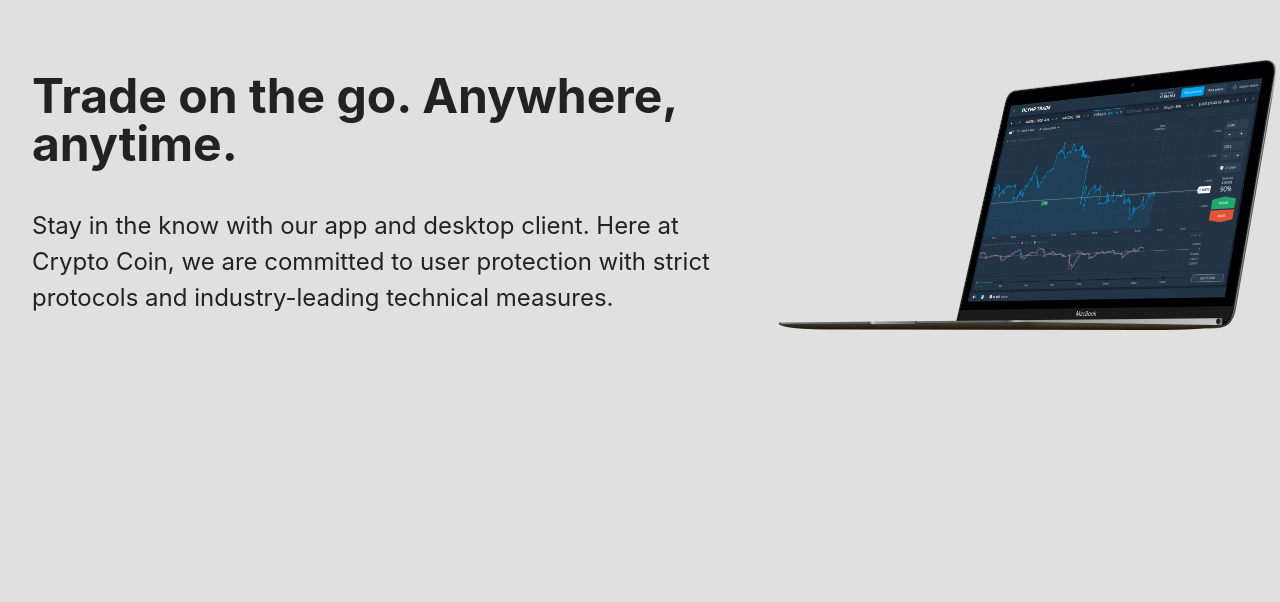
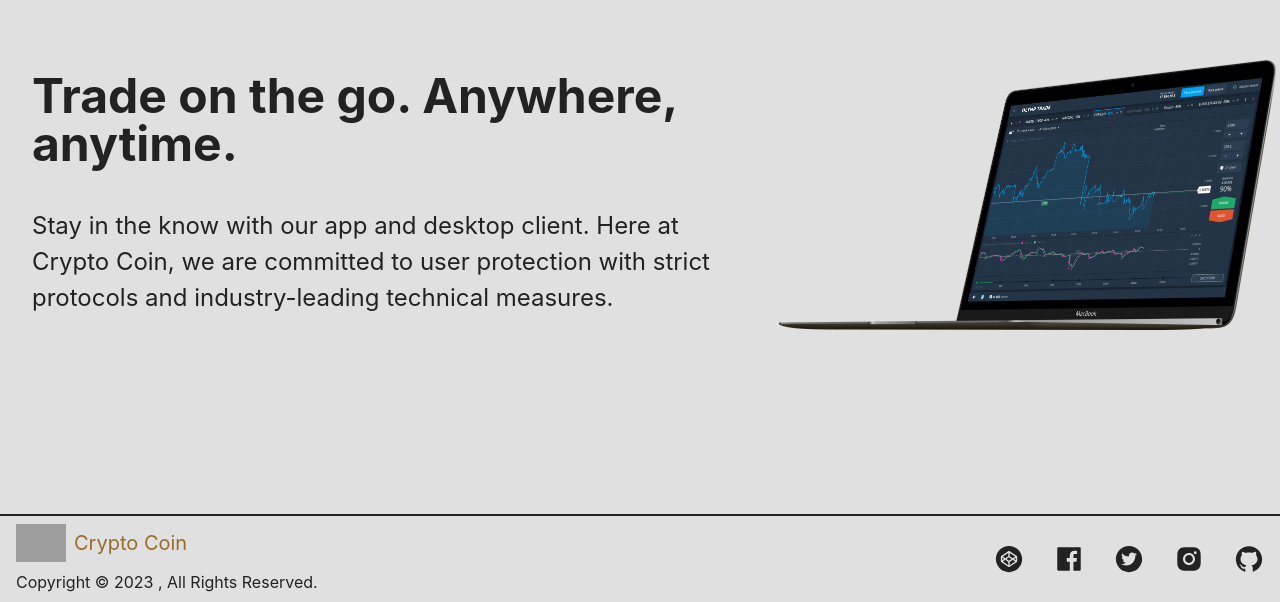
Before and after one commit to alok-96/crypto-coin, a React (Create React App) app: page / in a window 1280 px wide. Shown: the part 1410-2012 px from the top of the page. Before the commit the page ends 1924 px from the top, so only its background shows below. Built offline with nearby package versions, Linux system fonts and the light colour scheme; grey boxes are pictures that could not be loaded.

Commit message:
added footer

```diff
--- a/src/App.jsx
+++ b/src/App.jsx
@@ -1,21 +1,23 @@
-import {BrowserRouter as Router, Routes, Route} from 'react-router-dom';
+import { BrowserRouter as Router, Routes, Route } from "react-router-dom";
 import "./styles/App.css";
-import Header from './Components/Header';
-import Home from './Components/Home';
-import Coins from './Components/Coins';
-import CoinDetails from './Components/CoinDetails';
-import Exchanges from './Components/Exchanges';
+import Header from "./Components/Header";
+import Home from "./Components/Home";
+import Coins from "./Components/Coins";
+import CoinDetails from "./Components/CoinDetails";
+import Exchanges from "./Components/Exchanges";
+import Footer from "./Components/Footer";
 
 function App() {
   return (
     <Router>
       <Header />
       <Routes>
-        <Route path="/" element={<Home/>}/>
-        <Route path="/coins" element={<Coins/>}/>
-        <Route path="/exchanges" element={<Exchanges/>}/>
-        <Route path="/coin/:id" element={<CoinDetails/>}/>
+        <Route path="/" element={<Home />} />
+        <Route path="/coins" element={<Coins />} />
+        <Route path="/exchanges" element={<Exchanges />} />
+        <Route path="/coin/:id" element={<CoinDetails />} />
       </Routes>
+      <Footer />
     </Router>
   );
 }
--- a/src/Components/Coins.jsx
+++ b/src/Components/Coins.jsx
@@ -8,6 +8,7 @@ import {
   Radio,
 } from "@chakra-ui/react";
 import CoinCard from "./CoinCard";
+import Error from "./Error";
 
 const Coins = () => {
   const [coins, setCoins] = useState([]);
@@ -35,6 +36,8 @@ const Coins = () => {
     fetchCoins();
   });
 
+
+  if (error) return <Error />;
   return (
     <Container maxW={"container.xl"} bgColor={""}>
       {loading ? (
--- /dev/null
+++ b/src/Components/Error.jsx
@@ -0,0 +1,20 @@
+import React from "react";
+import { Stack, Alert, AlertIcon , AlertTitle, AlertDescription} from "@chakra-ui/react";
+
+const Error = () => {
+  return (
+    <Stack spacing={3} bgColor={"#ff405c"} color={"#222222"} direction={'column'}>
+      <Alert status="error">
+        <AlertIcon />
+        <Stack direction={['column', 'column', 'row']}>
+        <AlertTitle>There was an error processing your request !</AlertTitle>
+        <AlertDescription>
+          Please try again after sometime.
+        </AlertDescription>
+        </Stack>
+      </Alert>
+    </Stack>
+  );
+};
+
+export default Error;
--- a/src/Components/Exchanges.jsx
+++ b/src/Components/Exchanges.jsx
@@ -6,6 +6,7 @@ import {
   HStack,
 } from "@chakra-ui/react";
 import ExchangeCard from './ExchangeCard';
+import Error from './Error';
 
 const Exchanges = () => {
   const [exchanges, setExchanges] = useState([]);
@@ -29,6 +30,7 @@ const Exchanges = () => {
     fetchExchanges();
   });
 
+  if(error) return <Error />;
   return (
     <Container maxW={"container.xl"} bgColor={""}>
       {loading ? (
--- /dev/null
+++ b/src/Components/Footer.jsx
@@ -0,0 +1,42 @@
+import React from "react";
+// import "../styles/Footer.scss";
+import logo from "../assets/logo.png";
+
+import {
+  AiFillCodepenCircle,
+  AiFillFacebook,
+  AiFillInstagram,
+  AiFillGithub,
+  AiFillTwitterCircle,
+} from "react-icons/ai";
+import { HStack, Stack, VStack, Image, Text } from "@chakra-ui/react";
+
+const Footer = () => {
+  return (
+    <Stack
+      direction={["column", "column", "row"]}
+      color={"#222222"}
+      borderTop={"2px solid #222222"}
+      py={"2"}
+    >
+      <VStack alignItems={["center", "center", "start"]} px={"4"} flex={"50%"}>
+        <HStack>
+          <Image src={logo} w={["40px", "50px"]} />
+          <Text fontSize={["md", "xl"]} color={"#986d2c"}>
+            Crypto Coin
+          </Text>
+        </HStack>
+        <Text>Copyright &copy; 2023 , All Rights Reserved.</Text>
+      </VStack>
+      <HStack px={'4'} flex={'50%'} justifyContent={[ 'center' , 'center', 'flex-end']} gap={'30px'} >
+        <AiFillCodepenCircle size={'30'} />
+        <AiFillFacebook size={'30'} />
+        <AiFillTwitterCircle size={'30'} />
+        <AiFillInstagram size={'30'} />
+        <AiFillGithub size={'30'} />
+      </HStack>
+    </Stack>
+  );
+};
+
+export default Footer;
--- a/src/Components/Header.jsx
+++ b/src/Components/Header.jsx
@@ -1,7 +1,21 @@
 import React from "react";
-import { HStack, Button, Img, Text } from "@chakra-ui/react";
+import {
+  HStack,
+  Button,
+  Img,
+  Text,
+  Menu,
+  MenuButton,
+  MenuList,
+  MenuItem,
+  IconButton,
+  Show,
+  Hide,
+} from "@chakra-ui/react";
+import { BiMenuAltRight } from "react-icons/bi";
 import { Link } from "react-router-dom";
 import logo from "../assets/logo.png";
+import "../styles/App.css";
 
 const Header = () => {
   return (
@@ -10,15 +24,16 @@ const Header = () => {
       justifyContent={"space-between"}
       alignItems={"center"}
       h={"10vh"}
-      boxShadow={'10px 0px 10px #222222'}
+      boxShadow={"10px 0px 10px #222222"}
     >
       <HStack alignItems={"center"}>
         <Img src={logo} w={"50px"}></Img>
-        <Text fontSize={"30px"} fontWeight={"500"} color={"#986d2c"}>
+        <Text fontSize={['20px', '25px', '30px']} fontWeight={"500"} color={"#986d2c"}>
           Crypto Coin
         </Text>
       </HStack>
 
+      <Hide breakpoint="(max-width: 600px)">
         <HStack gap={"30px"}>
           <Button variant={"link"} color={"#222222"}>
             <Link to="/">Home</Link>
@@ -30,6 +45,31 @@ const Header = () => {
             <Link to="/coins">Coins</Link>
           </Button>
         </HStack>
+      </Hide>
+
+      <Show breakpoint="(max-width: 600px)">
+        <Menu>
+          <MenuButton
+            as={IconButton}
+            aria-label="Options"
+            icon={<BiMenuAltRight />}
+            variant="outline"
+            border={"1px solid #222222"}
+            color={"#222222"}
+          />
+          <MenuList bgColor={"#e0e0e0"}>
+            <MenuItem bgColor={"#e0e0e0"} color={"#222222"}>
+              <Link to="/">Home</Link>
+            </MenuItem>
+            <MenuItem bgColor={"#e0e0e0"} color={"#222222"}>
+              <Link to="/exchanges">Exchanges</Link>
+            </MenuItem>
+            <MenuItem bgColor={"#e0e0e0"} color={"#222222"}>
+              <Link to="/coins">Coins</Link>
+            </MenuItem>
+          </MenuList>
+        </Menu>
+      </Show>
     </HStack>
   );
 };
--- a/src/Components/Home.jsx
+++ b/src/Components/Home.jsx
@@ -8,7 +8,12 @@ const Home = () => {
   return (
     <>
       <Stack
-        direction={["column-reverse", "column-reverse", "row"]}
+        direction={[
+          "column-reverse",
+          "column-reverse",
+          "column-reverse",
+          "row",
+        ]}
         minH={"70vh"}
         alignItems={"center"}
         py={"8"}
@@ -38,9 +43,8 @@ const Home = () => {
       </Stack>
 
       <Stack
-        direction={["column", "column", "row"]}
+        direction={["column", "column", "column", "row"]}
         minH={"80vh"}
-        alignItems={"center"}
         py={"8"}
       >
         <Img src={mobile} alt="" m={"auto"} w={["150px", "200px", "250px"]} />
@@ -53,7 +57,6 @@ const Home = () => {
           <Heading
             size={["xl", "2xl"]}
             lineHeight={"50px"}
-            textAlign={["center", "center", "start"]}
             my={"4"}
           >
             Build your crypto portfolio
@@ -73,7 +76,12 @@ const Home = () => {
       </Stack>
 
       <Stack
-        direction={["column-reverse", "column-reverse", "row"]}
+        direction={[
+          "column-reverse",
+          "column-reverse",
+          "column-reverse",
+          "row",
+        ]}
         minH={"80vh"}
         alignItems={"center"}
         py={"8"}
```
Lines whose indentation alone changed are shown as unchanged.
